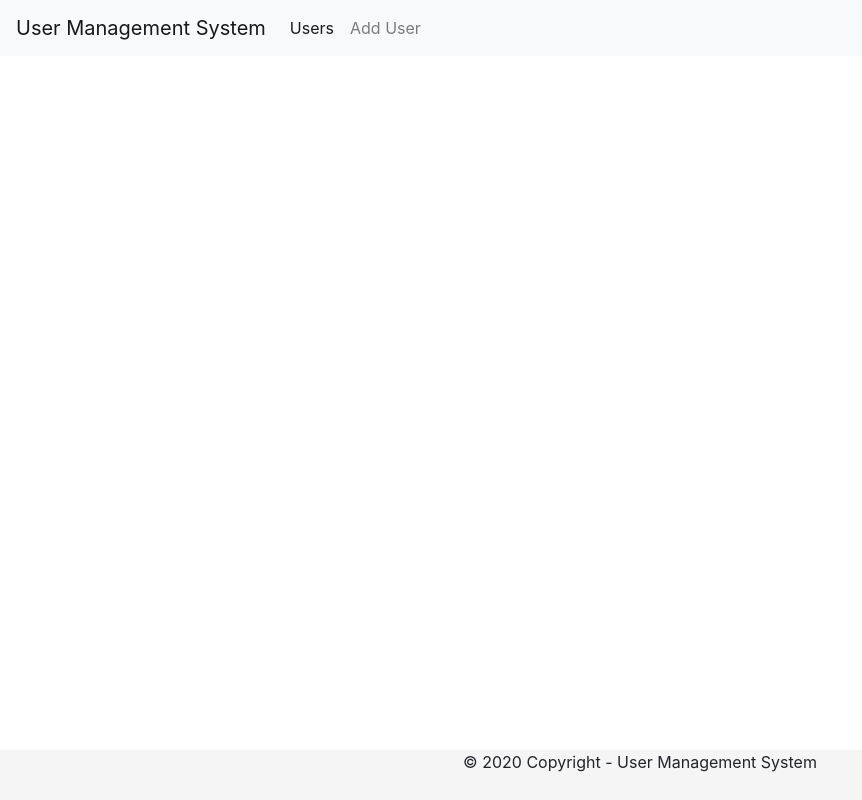
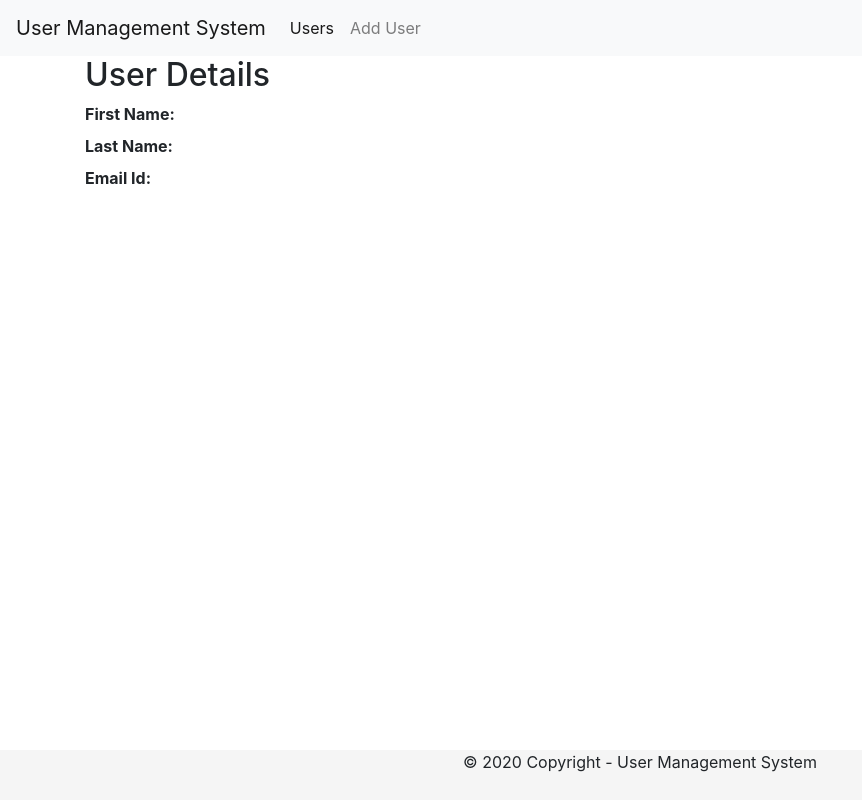
Before and after one commit to aakashverma1124/User-Management-System-Spring-Boot-Angular-10-Frontend, an Angular app: page /user-details/1 in a window 1280 px wide. Before the commit this address led to /. Shown: the whole page, without its empty margins (0-862 px from the left). Built offline with nearby package versions, Linux system fonts and the light colour scheme; no server answers.

Commit message:
everything up-to-date

```diff
--- a/src/app/app-routing.module.ts
+++ b/src/app/app-routing.module.ts
@@ -4,12 +4,14 @@ import {Router, RouterModule, Routes} from '@angular/router';
 import {UserListComponent} from './user-list/user-list.component';
 import {AddUserComponent} from './add-user/add-user.component';
 import {UpdateUserComponent} from './update-user/update-user.component';
+import {UserDetailsComponent} from './user-details/user-details.component';
 
 
 const routes: Routes = [
   {path: 'users', component: UserListComponent},
   {path: 'add-user', component: AddUserComponent},
   {path: 'update-user/:id', component: UpdateUserComponent},
+  {path: 'user-details/:id', component: UserDetailsComponent},
   {path: '', redirectTo: 'users', pathMatch: 'full'}
 ];
 
--- a/src/app/app.module.ts
+++ b/src/app/app.module.ts
@@ -8,13 +8,15 @@ import {AppRoutingModule} from './app-routing.module';
 import { AddUserComponent } from './add-user/add-user.component';
 import {FormsModule} from '@angular/forms';
 import { UpdateUserComponent } from './update-user/update-user.component';
+import { UserDetailsComponent } from './user-details/user-details.component';
 
 @NgModule({
   declarations: [
     AppComponent,
     UserListComponent,
     AddUserComponent,
-    UpdateUserComponent
+    UpdateUserComponent,
+    UserDetailsComponent
   ],
   imports: [
     BrowserModule,
--- /dev/null
+++ b/src/app/user-details/user-details.component.html
@@ -0,0 +1,10 @@
+<h2>User Details</h2>
+<div>
+  <label><b>First Name: </b> {{user.firstName}}</label>
+</div>
+<div>
+  <label><b>Last Name: </b> {{user.lastName}}</label>
+</div>
+<div>
+  <label><b>Email Id: </b> {{user.emailId}}</label>
+</div>
--- /dev/null
+++ b/src/app/user-details/user-details.component.ts
@@ -0,0 +1,24 @@
+import { Component, OnInit } from '@angular/core';
+import {UserService} from '../user.service';
+import {User} from '../user';
+import {ActivatedRoute} from '@angular/router';
+
+@Component({
+  selector: 'app-user-details',
+  templateUrl: './user-details.component.html',
+  styleUrls: ['./user-details.component.css']
+})
+export class UserDetailsComponent implements OnInit {
+
+  id: number;
+  user: User = new User();
+  constructor(private userService: UserService, private activatedRoute: ActivatedRoute) { }
+
+  ngOnInit(): void {
+    this.id = this.activatedRoute.snapshot.params['id'];
+    this.userService.getUserById(this.id).subscribe(data => {
+      this.user = data;
+    }, error => console.log(error)) ;
+  }
+
+}
--- a/src/app/user-list/user-list.component.html
+++ b/src/app/user-list/user-list.component.html
@@ -17,6 +17,7 @@
       <td>
         <a type="submit" (click)="updateUser(user.id)"><i class="fas fa-edit"></i></a>
         <a type="submit" (click)="deleteUser(user.id)"><i class="fas fa-trash"></i></a>
+        <a type="submit" (click)="userDetails(user.id)"><i class="fas fa-eye"></i></a>
       </td>
     </tr>
     </tbody>
--- a/src/app/user-list/user-list.component.ts
+++ b/src/app/user-list/user-list.component.ts
@@ -35,4 +35,8 @@ export class UserListComponent implements OnInit {
     }, error => console.log(error));
   }
 
+  userDetails(id: number): void {
+    this.router.navigate(['user-details', id])
+  }
+
 }
```
Also changed, not shown: src/app/user-details/user-details.component.css (added), 1 other file (tests, documents, lock files or other folders).
